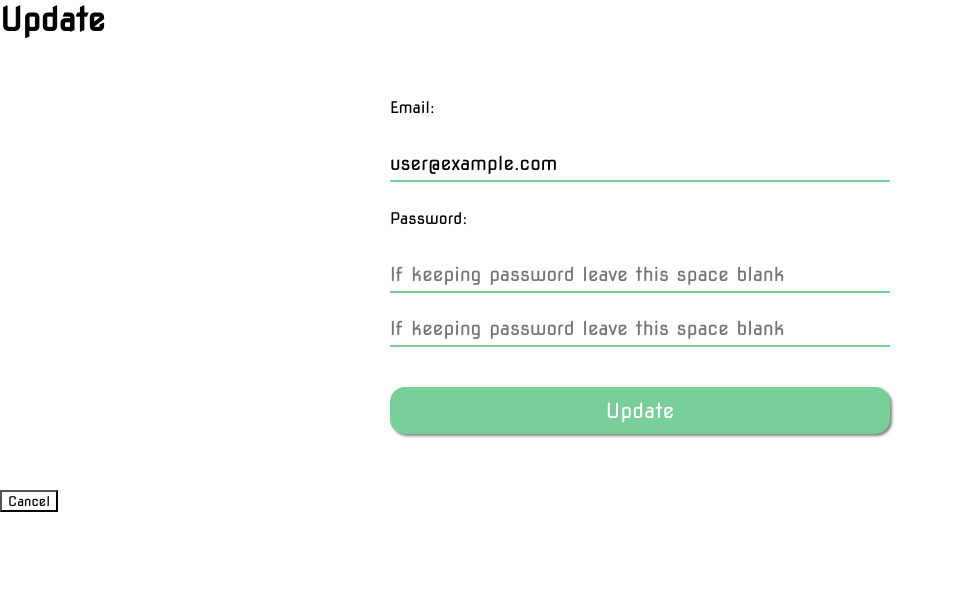
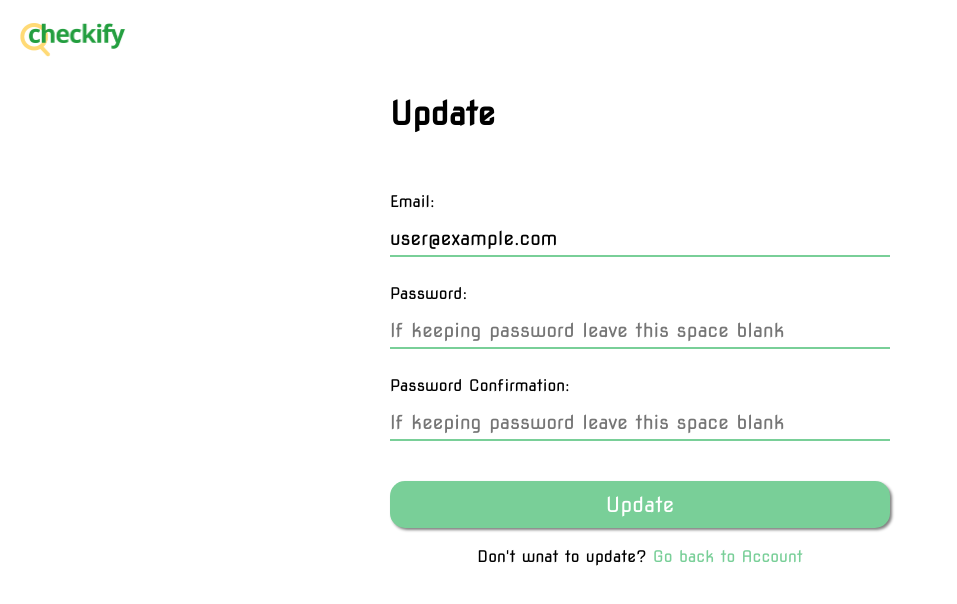
Before and after one commit to ephieo/DLS-TFB, a React (Create React App) app: page /account-update in a window 1280 px wide. Shown: the top 604 px of the page, without its empty margins (0-957 px from the left). Built offline with nearby package versions, Linux system fonts and the light colour scheme; no server answers; sample sign-in values are in the browser's storage; a web font is replaced by a local one.

Commit message:
Add logo and add style for update page

```diff
--- a/src/App.js
+++ b/src/App.js
@@ -1,5 +1,5 @@
 import './App.css';
-import { BrowserRouter as Router, Switch, Route } from 'react-router-dom';
+import { BrowserRouter as Router, Switch, Link } from 'react-router-dom';
 import Login from './pages/login';
 import Signup from './pages/signup';
 import LandingPage from './pages/landingPage';
@@ -11,6 +11,8 @@ import ForgotPassword from './pages/forgotPassword';
 import AccountUpdate from './pages/accountUpdate';
 import QuizStagePage from './pages/quizzesStagePage';
 import QuizOptionPage from './pages/k3QuizOptionsPage';
+import logo from './images/logo.png';
+import { Logo } from './styled-components/Landig';
 // import MultipleChoice from './pages/MultipleChoicePage';
 //import OptionsPage from "./pages/optionsPage";
 
@@ -18,6 +20,7 @@ function App() {
   return (
     <Router>
       <AuthProvider>
+        <Link to="/"><Logo src={logo} alt="logo" /></Link>
         <Switch>
           <PublicRoute exact path="/" component={LandingPage} />
           <PublicRoute path="/login" component={Login} />
--- a/src/pages/accountUpdate.js
+++ b/src/pages/accountUpdate.js
@@ -1,5 +1,5 @@
 import React, { useRef, useState } from 'react';
-import { Form, Input, Label, SubmitButton } from '../styled-components/Form';
+import { Form, Title, Input, Label, SubmitButton, BtnDisabled, TextBottom } from '../styled-components/Form';
 import { Link, useHistory } from 'react-router-dom';
 import { useAuth } from '../contexts/AuthContext';
 
@@ -47,11 +47,10 @@ function AccountUpdate() {
 
   return (
     <div>
-      <h1>Update</h1>
       {error ? alert(error) : null}
       <Form onSubmit={handleSubmit}>
+        <Title>Update</Title>
         <Label htmlFor="email">Email:</Label>
-        <br />
         <Input
           type="email"
           id="email"
@@ -59,8 +58,7 @@ function AccountUpdate() {
           ref={emailRef}
           defaultValue={currentUser.email}
         />
-        <Label htmlFor="email">Password:</Label>
-        <br />
+        <Label htmlFor="password">Password:</Label>
         <Input
           type="password"
           id="password"
@@ -69,6 +67,7 @@ function AccountUpdate() {
           minLength="7"
           placeholder="If keeping password leave this space blank"
         />
+        <Label htmlFor="confirmPassword">Password Confirmation:</Label>
         <Input
           type="password"
           id="confirmPassword"
@@ -80,12 +79,10 @@ function AccountUpdate() {
         {!loading ? (
           <SubmitButton type="submit" value="Update" />
         ) : (
-          <button>Loading...</button>
+          <BtnDisabled type="submit" value="Update" disabled />
         )}
+        <TextBottom>Don't wnat to update? <Link to="/account" style={{ textDecoration: 'none', color: '#79CF98' }} >Go back to Account</Link></TextBottom>
       </Form>
-      <Link to="/account">
-        <button>Cancel</button>
-      </Link>
     </div>
   );
 }
--- a/src/pages/login.js
+++ b/src/pages/login.js
@@ -22,13 +22,12 @@ function Login() {
       await login(emailRef.current.value, passwordRef.current.value);
       history.push('/account');
     } catch {
-      setError('Failed to log in');
+      setError('Your email address or password was not correct.');
     }
     setLoading(false);
   }
   return (
     <div>
-      {error ? alert(error) : null}
       <Form onSubmit={handleSubmit}>
         <Title>Login</Title>
         <Label htmlFor="email">Email:</Label>
@@ -45,6 +44,7 @@ function Login() {
         <Text>
           <Link to="/forgot-password" style={{ textDecoration: 'none', color: 'black' }} >Forgot Password?</Link>
         </Text>
+        {error ? <p>{error}</p> : null}
         {!loading ? (
           <SubmitButton type="submit" value="Log in"/>
         ) : (
--- a/src/styled-components/Form.js
+++ b/src/styled-components/Form.js
@@ -38,6 +38,7 @@ export const SubmitButton = styled.input`
   font-size: 1.3rem;
   margin: 1.5rem auto 0.5rem;
   box-shadow: 2px 2px 3px gray;
+  cursor: pointer;
 `;
 
 export const BtnDisabled = styled.input`
--- a/src/styled-components/Landig.js
+++ b/src/styled-components/Landig.js
@@ -1,4 +1,11 @@
 import styled from 'styled-components';
+
+export const Logo = styled.img`
+  width: 110px;
+  position: relative;
+  top: 17px;
+  left: 17px;
+`;
 
 export const MainImg = styled.img`
   display: block;
@@ -15,6 +22,7 @@ export const Button = styled.input`
   font-size: 1.3rem;
   box-shadow: 2px 2px 3px gray;
   margin: 0 0.4rem;
+  cursor: pointer;
 `;
 
 export const BtnContainer = styled.div`
```
Also changed, not shown: src/images/logo.png (added), 1 other file (tests, documents, lock files or other folders).
